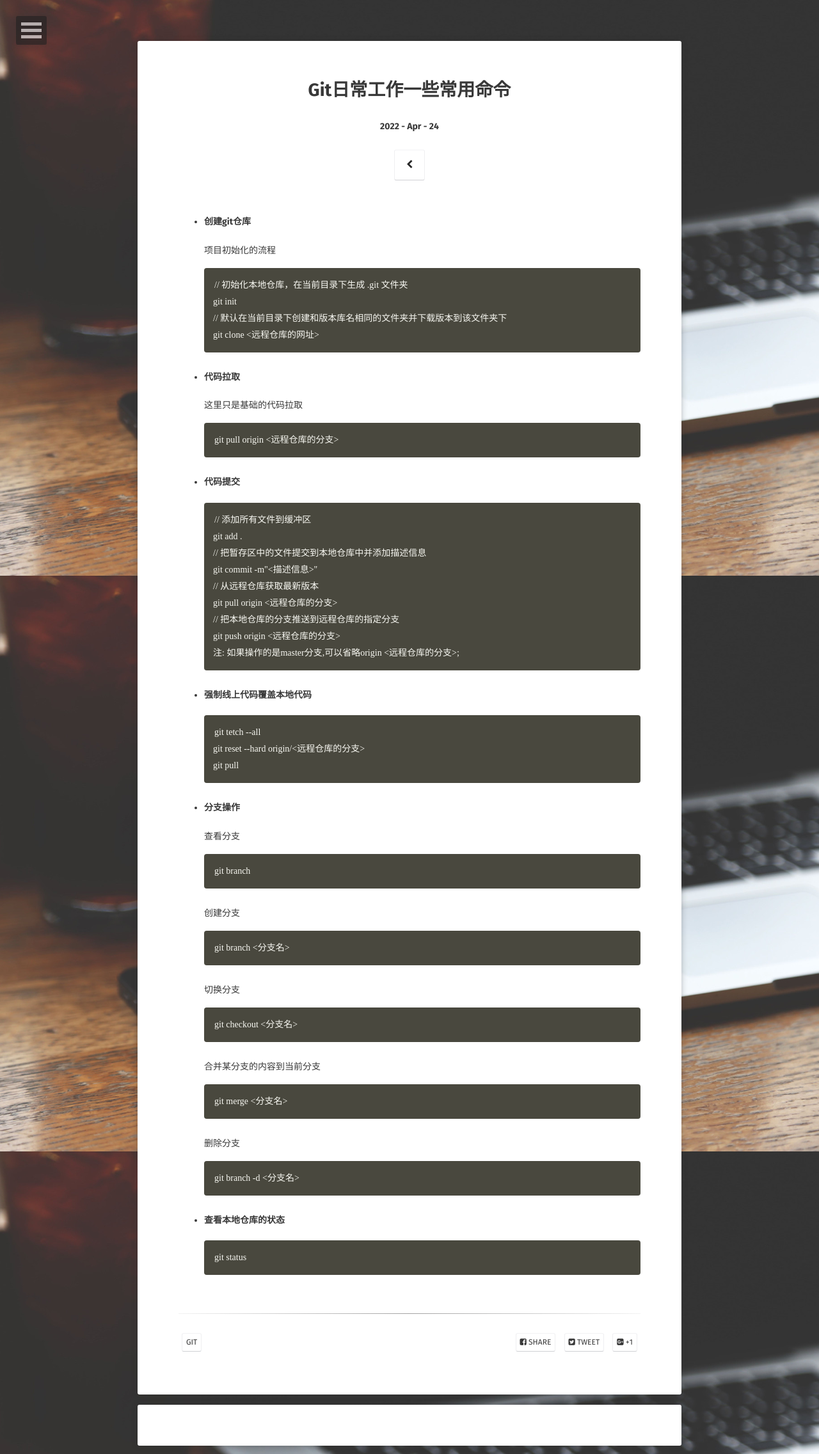
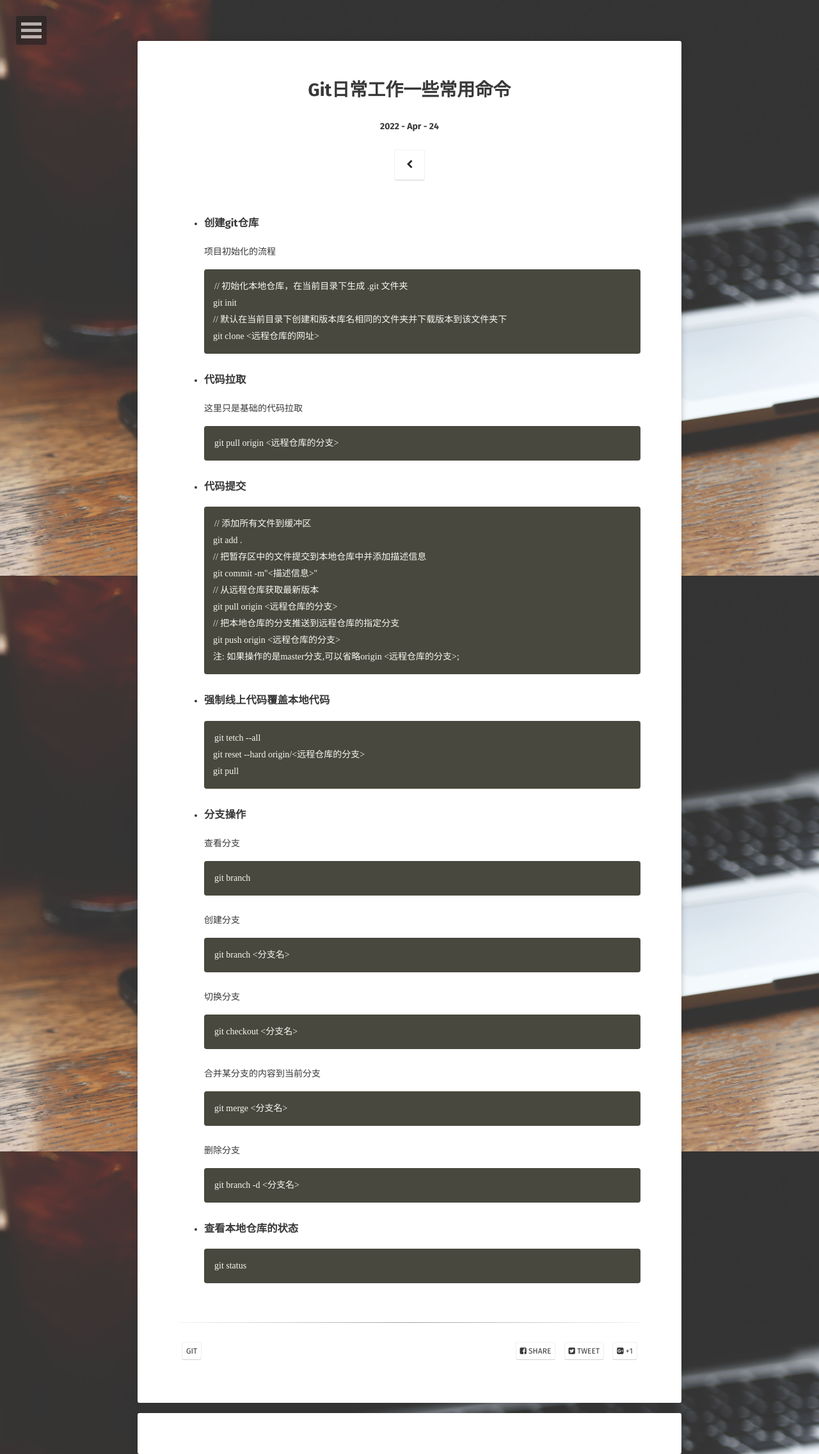
Before and after one commit to 396494384/396494384.github.io, a Jekyll site: the page built from _posts/2022-04-24-Git常用命令说明.md, in a window 1280 px wide. Shown: the whole page at 64% size. Built offline with Jekyll 4.4.1, drawn with Linux system fonts in a browser that asks for light colours; some web fonts are replaced; comment, search, counter and statistics services are not loaded.

````diff
--- a/_posts/2022-04-24-Git常用命令说明.md
+++ b/_posts/2022-04-24-Git常用命令说明.md
@@ -8,7 +8,7 @@ comments: true
 ---
 
 
-- #### 创建git仓库
+- ### 创建git仓库
   项目初始化的流程
 ~~~
 // 初始化本地仓库，在当前目录下生成 .git 文件夹
@@ -17,13 +17,13 @@ git init
 git clone <远程仓库的网址>
 ~~~
 
-- #### 代码拉取
+- ### 代码拉取
   这里只是基础的代码拉取
 ~~~
 git pull origin <远程仓库的分支>
 ~~~
 
-- #### 代码提交
+- ### 代码提交
 ```
 // 添加所有文件到缓冲区
 git add .
@@ -36,14 +36,14 @@ git push origin <远程仓库的分支>
 注: 如果操作的是master分支,可以省略origin <远程仓库的分支>;
 ```
 
-- #### 强制线上代码覆盖本地代码
+- ### 强制线上代码覆盖本地代码
 ```
 git tetch --all
 git reset --hard origin/<远程仓库的分支>
 git pull
 ```
 
-- #### 分支操作
+- ### 分支操作
   查看分支
 ```
 git branch
@@ -65,7 +65,7 @@ git merge <分支名>
 git branch -d <分支名>
 ```
 
-- #### 查看本地仓库的状态
+- ### 查看本地仓库的状态
 ```
 git status
 ```
````
